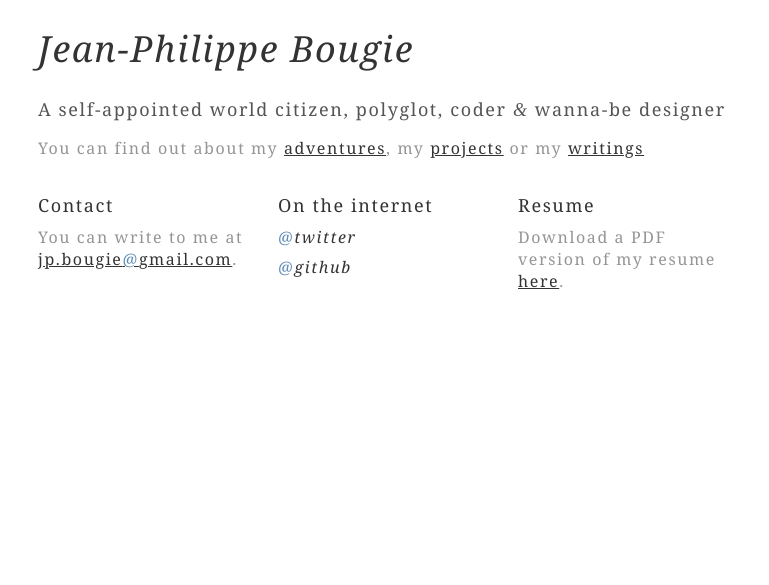
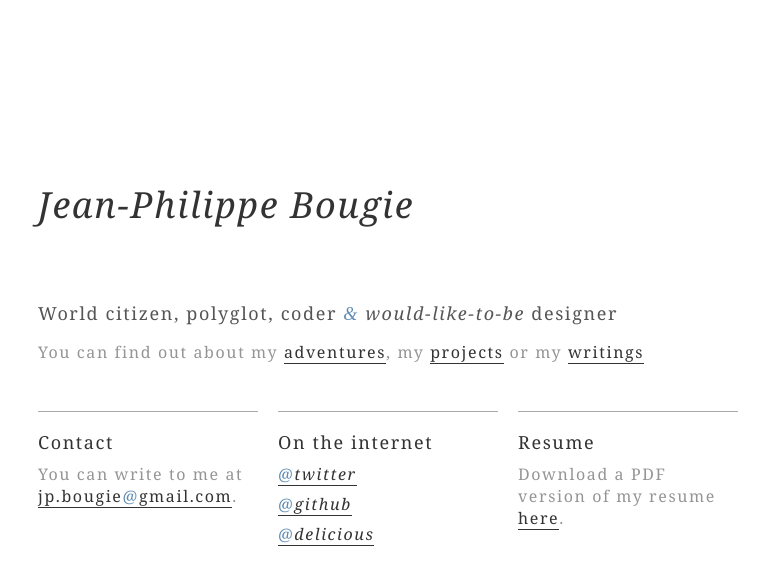
Before and after one commit to jpbougie/jpbougie.github.com, a Jekyll site: the page built from index.html, in a window 1280 px wide. Shown: the top 585 px of the page, without its empty margins (132-901 px from the left). Built offline with Jekyll 4.4.1, drawn with Linux system fonts in a browser that asks for light colours.

Commit message:
some small fixes

```diff
--- a/css/screen.css
+++ b/css/screen.css
@@ -14,6 +14,7 @@ body {
 span.amp {
   font-family: Baskerville;
   font-style: italic;
+  color: #5E8BB5;
 }
 
 .opening {
@@ -26,6 +27,8 @@ h1, h2, h3 {
 
 a {
   color: #333;
+  text-decoration: none;
+  border-bottom: 1px solid #333;
 }
 
 body .site {
@@ -35,6 +38,8 @@ body .site {
 
 h1.title {
   margin-left: 10px;
+  margin-top: 5em;
+  margin-bottom: 2em;
   color: #333;
   font-style: italic;
 }
@@ -50,6 +55,11 @@ h1.title {
   margin-left: 10px;
   margin-right: 10px;
   width: 220px;
+}
+
+#contact, #ontheinternet, #resume {
+  margin-top: 2em;
+  border-top: 1px solid #aaa;
 }
 
 h3 {
--- a/index.html
+++ b/index.html
@@ -5,7 +5,7 @@ title: Jean-Philippe Bougie
 
 <h1 class="title">Jean-Philippe Bougie</h1>
 
- <h3 class="description opening">A self-appointed world citizen, polyglot, coder <span class="amp">&</span> wanna-be designer</h3>
+ <h3 class="description opening"><span class="firstletter">W</span>orld citizen, polyglot, coder <span class="amp">&</span> <em>would-like-to-be</em> designer</h3>
 
  <p class="description">You can find out about my <a href="/adventures">adventures</a>, my <a href="/projects.html">projects</a> or my <a href="/posts">writings</a></p>
 
@@ -19,6 +19,7 @@ title: Jean-Philippe Bougie
   <ul>
     <li><a href="http://twitter.com/jpbougie"><span class="at">@</span>twitter</a></li>
     <li><a href="http://github.com/jpbougie"><span class="at">@</span>github</a></li>
+    <li><a href="http://delicious.com/jpbougie"><span class="at">@</span>delicious</a></li>
 </div>
 
 <div id="resume">
```
